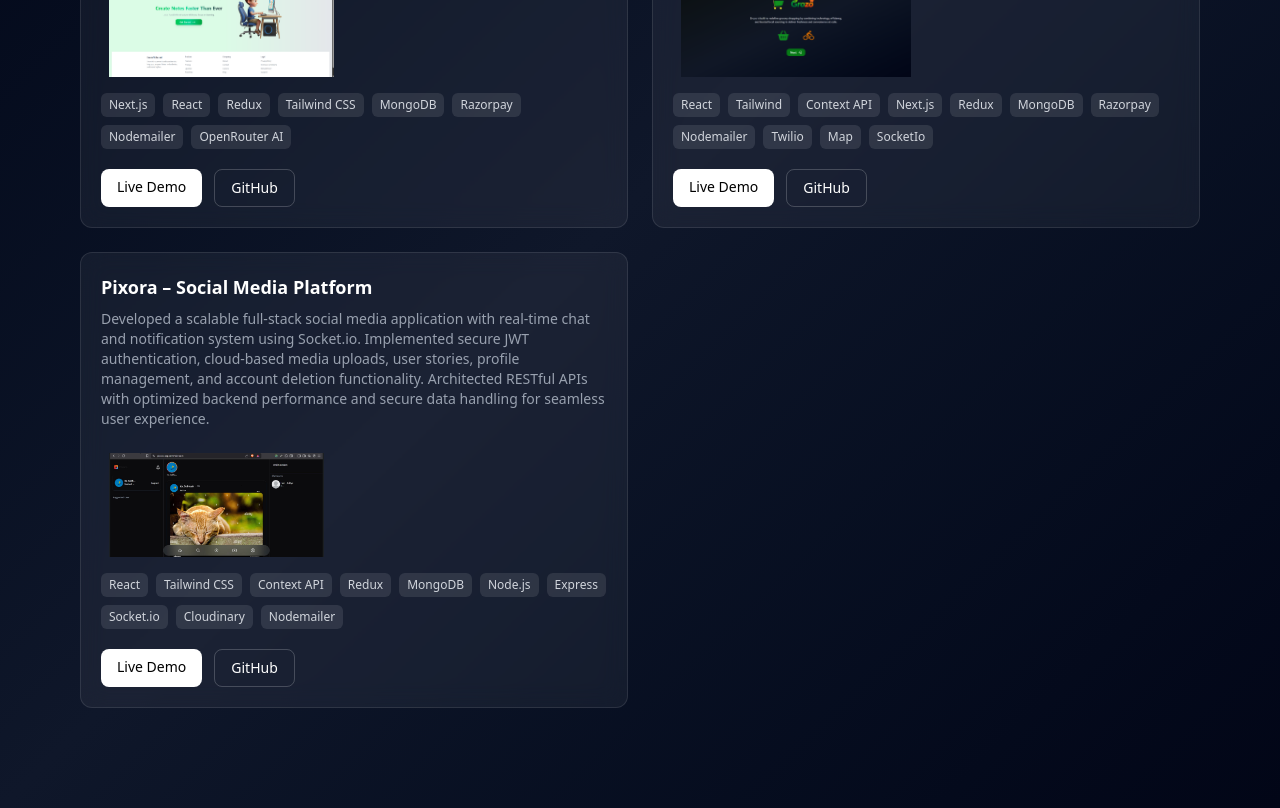
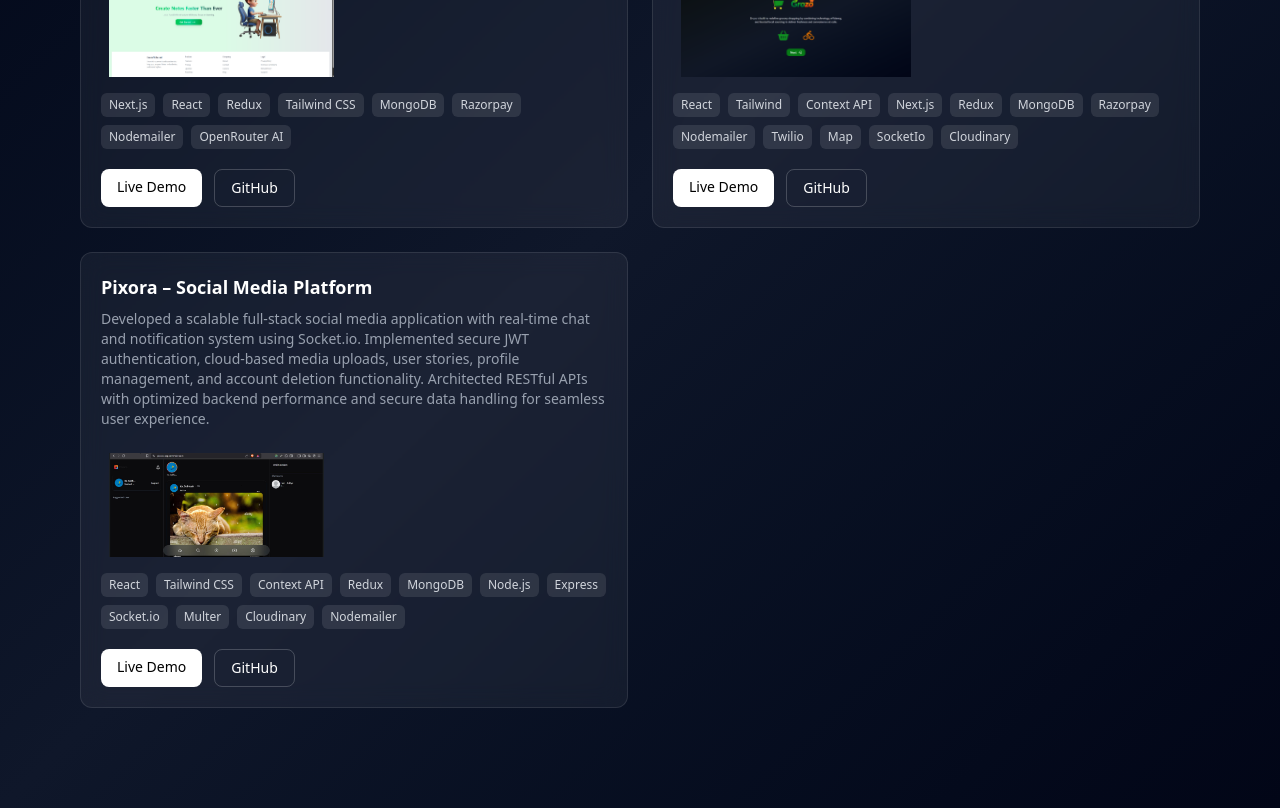
Before and after one commit to subhash-pal0011/subhash-nextjs-portfolio, a Next.js app: page /project in a window 1280 px wide. Shown: the part 420-1228 px from the top of the page. Built offline with nearby package versions, Linux system fonts and the light colour scheme.

Commit message:
add tech

```diff
--- a/src/app/project/page.jsx
+++ b/src/app/project/page.jsx
@@ -17,7 +17,7 @@ const projects = [
     title: "Grocery App",
     description:
       "Developed a modern grocery web app featuring product browsing, cart management, and responsive UI with smooth user experience.",
-    tech: ["React", "Tailwind", "Context API", "Next.js", "Redux", "MongoDB", "Razorpay", "Nodemailer", "Twilio", "Map", "SocketIo"],
+    tech: ["React", "Tailwind", "Context API", "Next.js", "Redux", "MongoDB", "Razorpay", "Nodemailer", "Twilio", "Map", "SocketIo" , "Cloudinary"],
     live: "https://grozo-eight.vercel.app/register",
     github: "https://github.com/subhash-pal0011/GROZO",
     url: "/grozo.png",
@@ -35,6 +35,7 @@ const projects = [
       "Node.js",
       "Express",
       "Socket.io",
+      "Multer",
       "Cloudinary",
       "Nodemailer"
     ],
```
